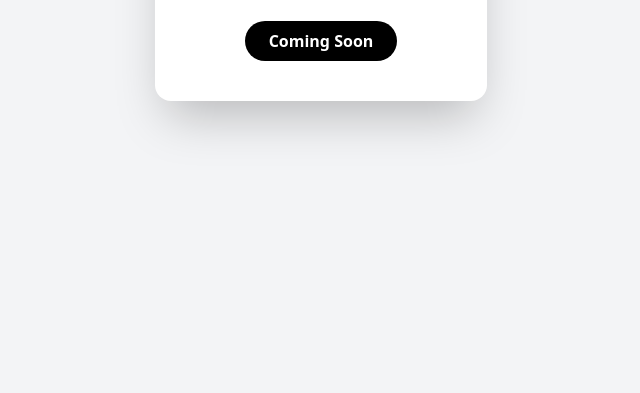
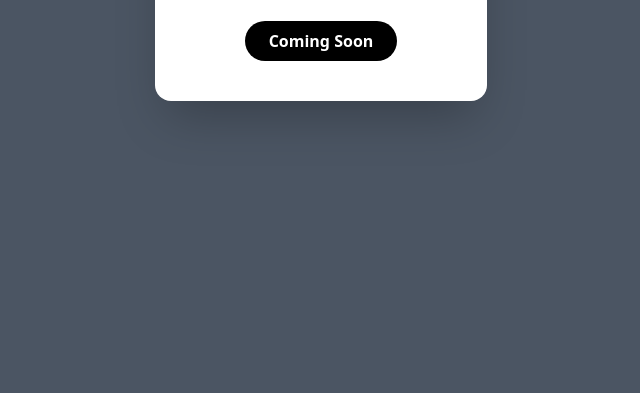
Before and after one commit to Hnnssyuuu/outfitsey-web, a plain HTML site: page index.html in a window 1280 px wide. Shown: the part 407-800 px from the top of the page, without its empty margins (319-959 px from the left). Drawn offline with nearby package versions, Linux system fonts and the light colour scheme.

Commit message:
update tampilan

```diff
--- a/index.html
+++ b/index.html
@@ -5,7 +5,7 @@
   <meta name="viewport" content="width=device-width, initial-scale=1.0">
   <script src="https://cdn.tailwindcss.com"></script>
 </head>
-<body class="bg-gray-100 flex items-center justify-center h-screen">
+<body class="bg-gray-600 flex items-center justify-center h-screen">
 
   <div class="bg-white p-10 rounded-2xl shadow-2xl text-center">
     <h1 class="text-4xl font-black text-blue-600 tracking-tighter">OUTFITSEY</h1>
```
